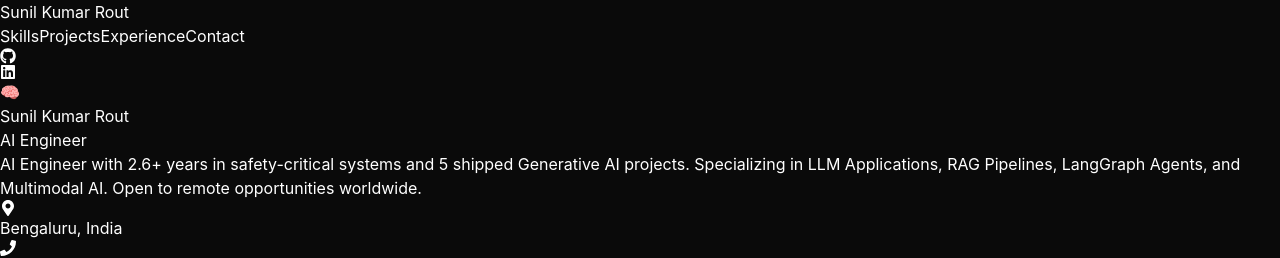
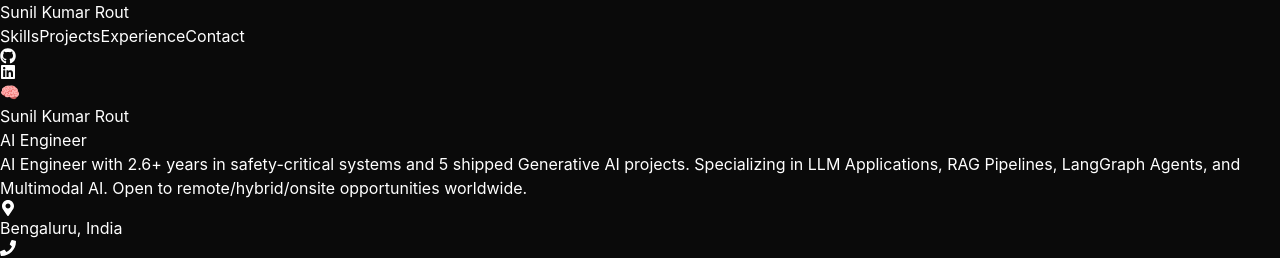
Before and after one commit to sunilroutgithub/portfolio, a React app: page / in a window 1280 px wide. Shown: the top 258 px of the page. Built offline with nearby package versions, Linux system fonts and the light colour scheme; the HTML template or start-up script is replaced by a standard one.

Commit message:
Description of your changes

```diff
--- a/src/data.js
+++ b/src/data.js
@@ -1,7 +1,7 @@
 export const personalData = {
   name: "Sunil Kumar Rout",
   title: "AI Engineer",
-  bio: "AI Engineer with 2.6+ years in safety-critical systems and 5 shipped Generative AI projects. Specializing in LLM Applications, RAG Pipelines, LangGraph Agents, and Multimodal AI. Open to remote opportunities worldwide.",
+  bio: "AI Engineer with 2.6+ years in safety-critical systems and 5 shipped Generative AI projects. Specializing in LLM Applications, RAG Pipelines, LangGraph Agents, and Multimodal AI. Open to remote/hybrid/onsite opportunities worldwide.",
   email: "sunilrout49057@gmail.com",
   github: "https://github.com/sunilroutgithub",
   linkedin: "https://linkedin.com/in/sunil9938",
```
